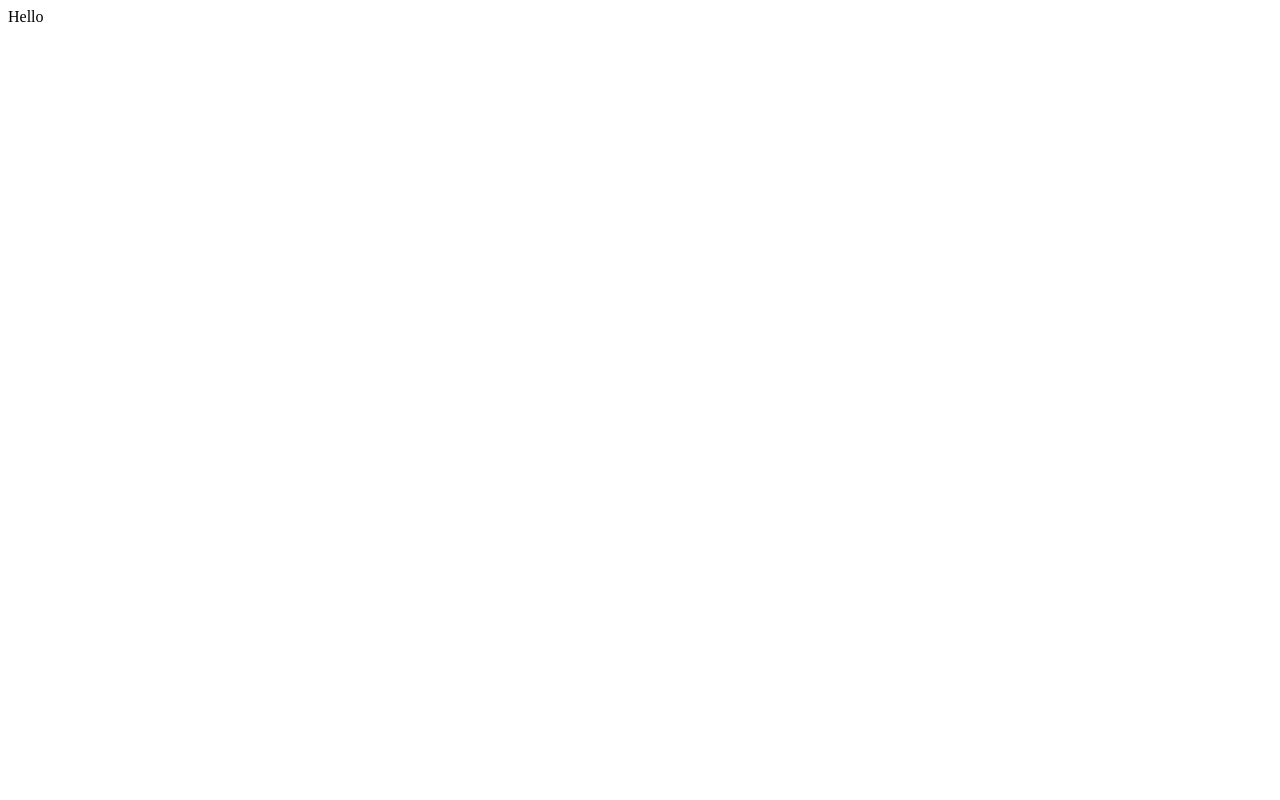
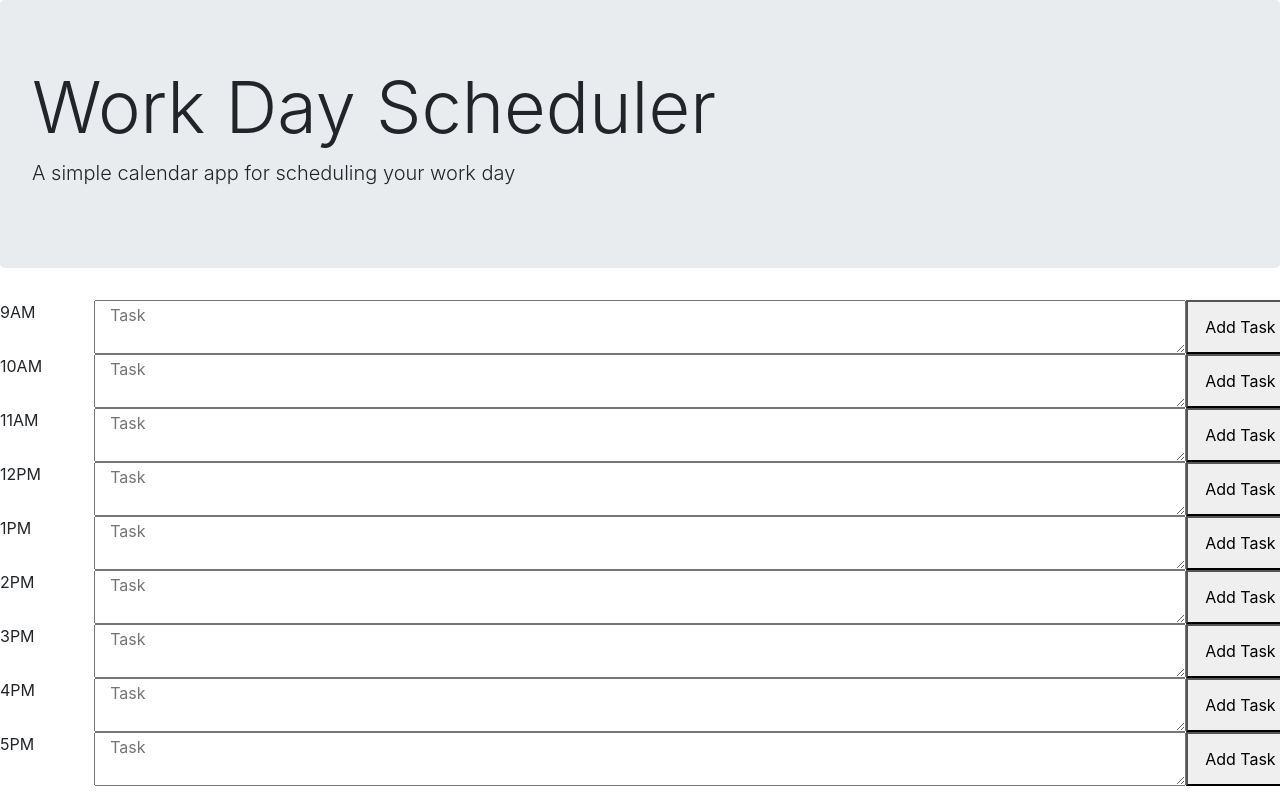
Before and after one commit to Elmiratash/DayPlanner-hw5, a plain HTML site: page index.html in a window 1280 px wide. Drawn offline with nearby package versions, Linux system fonts and the light colour scheme.

Commit message:
Update index.html

```diff
--- a/index.html
+++ b/index.html
@@ -1 +1,81 @@
-Hello
+<!DOCTYPE html>
+<html lang="en">
+
+<head>
+    <meta charset="UTF-8" />
+    <meta name="viewport" content="width=device-width, initial-scale=1.0" />
+    <meta http-equiv="X-UA-Compatible" content="ie=edge" />
+    <link rel="stylesheet" href="https://stackpath.bootstrapcdn.com/bootstrap/4.3.1/css/bootstrap.min.css" />
+    <link rel="stylesheet" href="https://use.fontawesome.com/releases/v5.8.1/css/all.css" integrity="sha384-50oBUHEmvpQ+1lW4y57PTFmhCaXp0ML5d60M1M7uH2+nqUivzIebhndOJK28anvf" crossorigin="anonymous" />
+    <link href="https://fonts.googleapis.com/css?family=Open+Sans&display=swap" rel="stylesheet" />
+    <link rel="stylesheet" href="./Assets/Stylesheet.css" />
+    <title>Work Day Scheduler</title>
+</head>
+
+<body>
+    <header class="jumbotron">
+        <h1 class="display-3">Work Day Scheduler</h1>
+        <p class="lead">A simple calendar app for scheduling your work day</p>
+        <p id="currentDay" class="lead"></p>
+    </header>
+
+    <div class="container"></div>
+
+    <div class="row time-block">
+        <div class="col-1 hour">9AM</div>
+        <textarea class="col-10" id="9" placeholder="Task"></textarea>
+        <button row="9" class="col-1 saveBtn">Add Task</button>
+    </div>
+    <div class="row time-block">
+        <div class="col-1 hour">10AM</div>
+        <textarea class="col-10" id="10" placeholder="Task"></textarea>
+        <button row="10" class="col-1 saveBtn">Add Task</button>
+    </div>
+    <div class="row time-block">
+        <div class="col-1 hour">11AM</div>
+        <textarea class="col-10" id="11" placeholder="Task"></textarea>
+        <button row="11" class="col-1 saveBtn">Add Task</button>
+    </div>
+    <div class="row time-block">
+        <div class="col-1 hour">12PM</div>
+        <textarea class="col-10" id="12" placeholder="Task"></textarea>
+        <button row="12" class="col-1 saveBtn">Add Task</button>
+    </div>
+    <div class="row time-block">
+        <div class="col-1 hour">1PM</div>
+        <textarea class="col-10" id="1" placeholder="Task"></textarea>
+        <button row="1" class="col-1 saveBtn">Add Task</button>
+    </div>
+    <div class="row time-block">
+        <div class="col-1 hour">2PM</div>
+        <textarea class="col-10" id="2" placeholder="Task"></textarea>
+        <button row="2" class="col-1 saveBtn">Add Task</button>
+    </div>
+    <div class="row time-block">
+        <div class="col-1 hour">3PM</div>
+        <textarea class="col-10" id="3" placeholder="Task"></textarea>
+        <button row="3" class="col-1 saveBtn">Add Task</button>
+    </div>
+    <div class="row time-block">
+        <div class="col-1 hour">4PM</div>
+        <textarea class="col-10" id="4" placeholder="Task"></textarea>
+        <button row="4" class="col-1 saveBtn">Add Task</button>
+    </div>
+    <div class="row time-block">
+        <div class="col-1 hour">5PM</div>
+        <textarea class="col-10" id="5" placeholder="Task"></textarea>
+        <button row="5" class="col-1 saveBtn">Add Task</button>
+    </div>
+
+
+
+    <script src="https://cdnjs.cloudflare.com/ajax/libs/jquery/3.2.1/jquery.min.js"></script>
+    <script src="https://cdnjs.cloudflare.com/ajax/libs/moment.js/2.24.0/moment.min.js"></script>
+    <script src="./Assets/Script.js"></script>
+</body>
+
+<script src="https://code.jquery.com/ui/1.12.1/jquery-ui.js"></script>
+
+
+
+</html>
```
